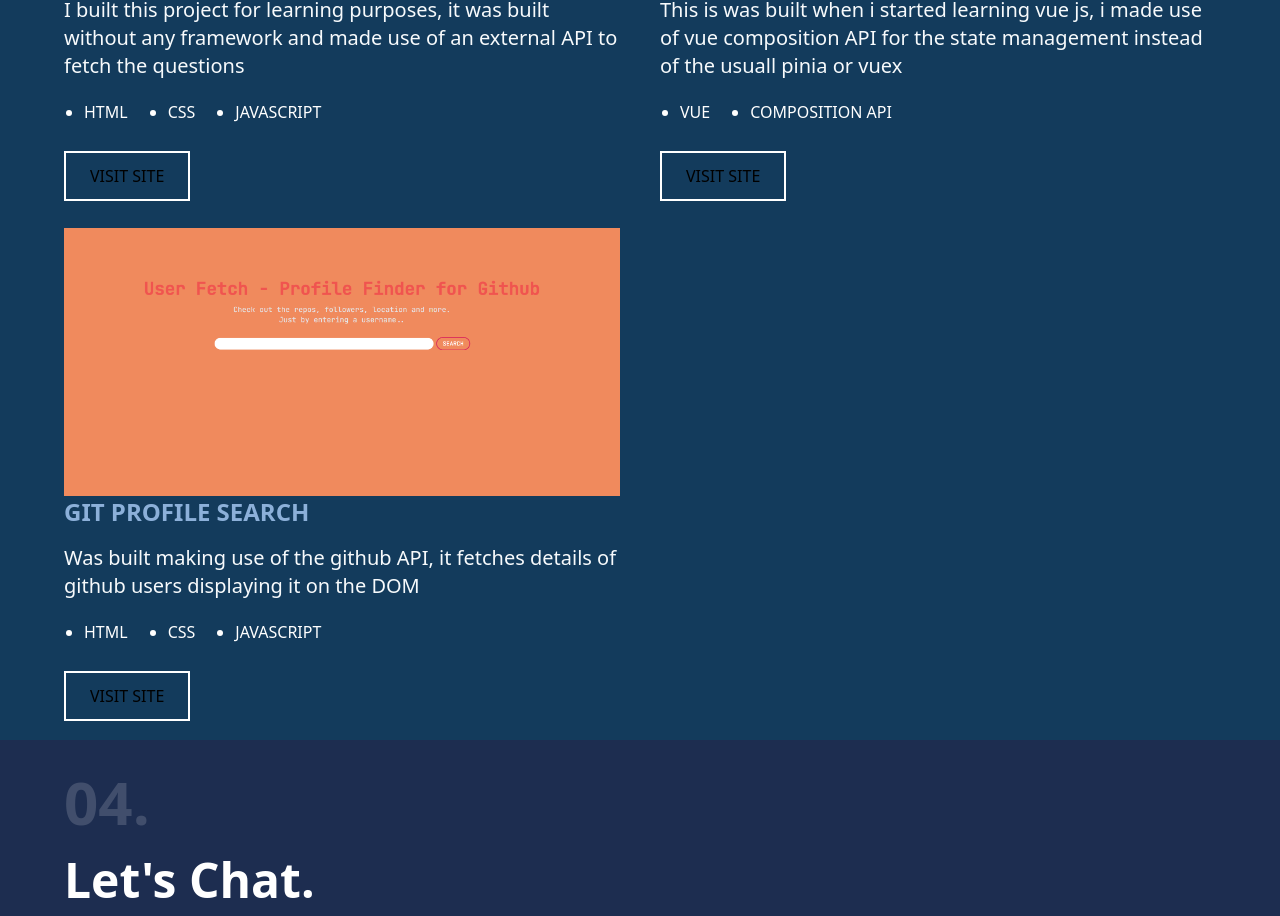
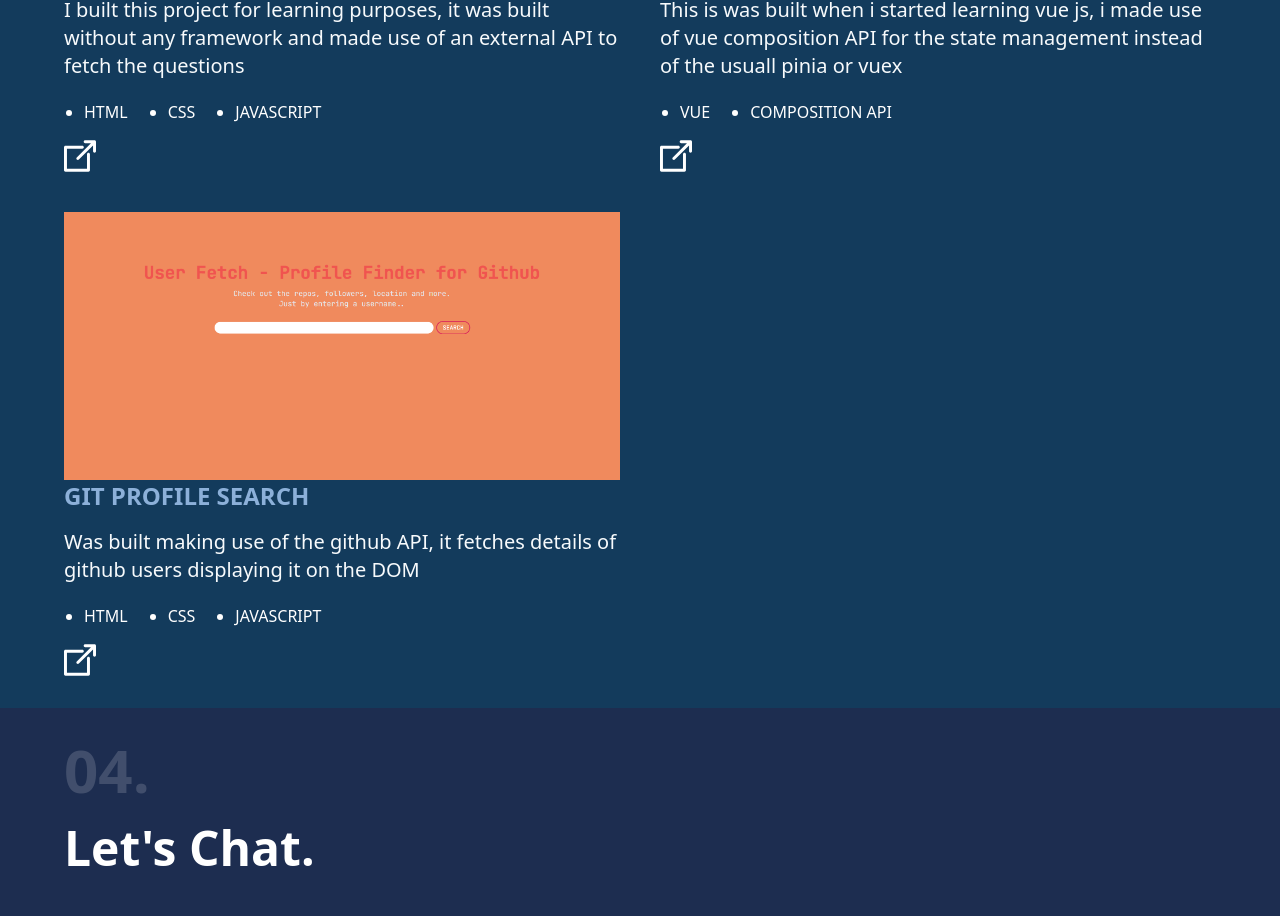
Before and after one commit to salskhal/Portfolio-v2, a Vue app: page / in a window 1280 px wide. Shown: the part 2793-3709 px from the top of the page. Built offline with nearby package versions, Linux system fonts and the light colour scheme.

Commit message:
feat / changes link icon

```diff
--- a/src/components/Featured.vue
+++ b/src/components/Featured.vue
@@ -8,12 +8,12 @@
       <div
         v-for="(project, index) in projects"
         :key="index"
-        class="grid bg-main "
+        class="grid bg-main"
       >
         <div>
           <img :src="'assets/Project/' + project.imgName" alt="" />
         </div>
-        <div class="  py-10 md:pb-0 md:py-0 flex flex-col">
+        <div class="py-10 md:pb-0 md:py-0 flex flex-col">
           <h1 class="f font-bold uppercase text-2xl text-featureTitle">
             {{ project.title }}
           </h1>
@@ -29,13 +29,8 @@
               {{ used }}
             </li>
           </ul>
-          <div class="inline-block mt-10">
-            <a
-              :href="project.link"
-              class="py-3 px-6 border-white border-2 mt-4"
-              target="_blank"
-              >VISIT SITE</a
-            >
+          <div class="mt-4">
+            <a :href="project.link" target="_blank"> <Link class="w-8"/></a>
           </div>
         </div>
       </div>
@@ -45,6 +40,7 @@
 
 <script setup>
 import { reactive } from "@vue/reactivity";
+import Link from "../assets/icons/link.svg";
 
 const projects = reactive([
   {
```
Also changed, not shown: src/assets/icons/link.svg (added).
